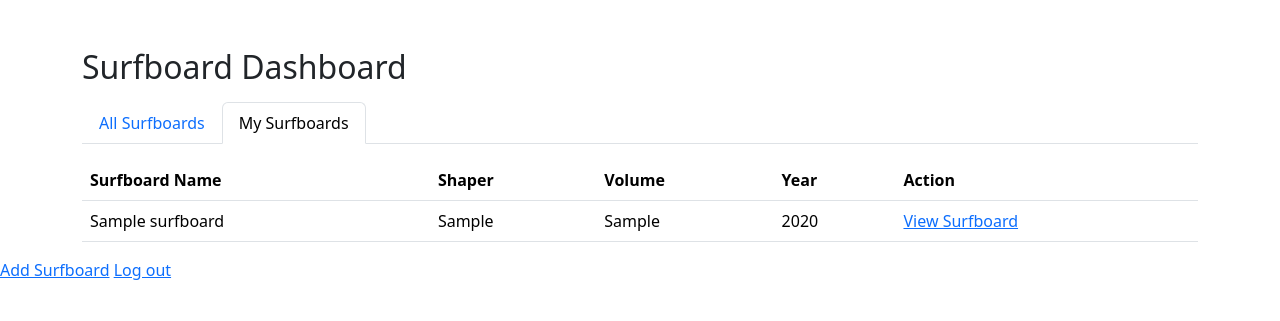
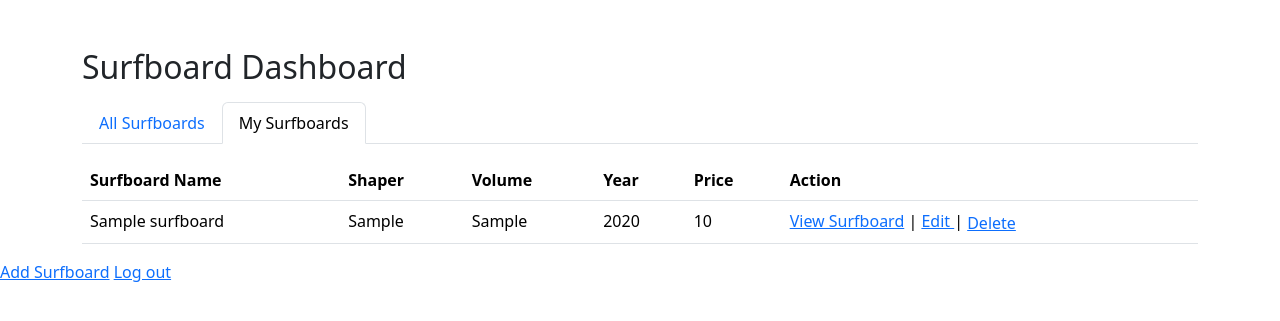
Before and after one commit to mdulak-maker/surfboards, a Flask app: page /surfboards in a window 1280 px wide, after a click on "My Surfboards". Shown: the top 321 px of the page. Run offline with Flask 3, Linux system fonts and the light colour scheme; the visitor is signed in with stand-in values (Sample User, id 1); tables that the repository leaves empty or names only in its code hold one stand-in row (values such as "Sample post").

Commit message:
aug30th additions

```diff
--- a/flask_app/controllers/surfboards.py
+++ b/flask_app/controllers/surfboards.py
@@ -2,7 +2,9 @@ from flask_app import app
 from flask_app.models.surfboard import Surfboard
 from flask_app.models.user import User
 from flask import render_template, redirect, request, session, flash
-
+from werkzeug.utils import secure_filename
+from werkzeug.utils import safe_join
+import os
 
 
 @app.route("/surfboards")
@@ -29,23 +31,36 @@ def add_surfboard():
         return redirect("/")
 
     if request.method == "POST":
+        # Check for file first (whether it's empty, etc.)
+        file = request.files['image']
 
-         user_id = session['user_id']
-         data = {
+        if file.filename == '':
+            flash('No selected file')
+            return redirect("/surfboards/new")
+
+        os.makedirs('static/img', exist_ok=True) #make the directory/ensure that it exists
+        filename = secure_filename(file.filename)
+        file_path = safe_join(app.root_path, 'static', 'img', filename)  # Uses an absolute path
+        file.save(file_path)
+        user_id = session['user_id']
+        data = {
             "user_id": user_id,
             "board_name": request.form["board_name"],
             "volume": request.form["volume"],
+            "price": request.form['price'],
+            "image": filename,  # store just the filename in database
             "shaper": request.form["shaper"],
             "year": request.form["year"],
-
         }
 
-         if not Surfboard.validate_surfboard(request.form):
+        if not Surfboard.validate_surfboard(request.form):
             return redirect('/surfboards/new')
-         else:
+        else:
+            print("Data dictionary before saving:", data)
             Surfboard.save(data)
             print(data)
             return redirect("/surfboards")
+
     return render_template("addSurfboard.html")
 
 @app.route("/surfboards/update", methods = ["GET",'POST'])
@@ -58,8 +73,9 @@ def edit_surfboard():
             "board_name": request.form["board_name"],
             "shaper": request.form["shaper"],
             "volume": request.form["volume"],
+            "price": request.form["price"],
             "year": request.form["year"],
-            "year": request.form["year"]
+            "image": request.form["image"]
         }
         if not Surfboard.validate.surfboard(request.form):
             return redirect(f'/surfboards/edit/{id}')
@@ -72,7 +88,7 @@ def edit_surfboard():
 @app.route("/delete", methods = ["post", "get"])
 def delete():
     id = request.form['surfboard_id']
-    Surfboard.delete_surfboard(id)
+    Surfboard.delete_surfboards(id)
     return redirect("/surfboards")
 
 @app.route('/surfboards/<int:id>', methods=["GET"])
--- a/flask_app/models/surfboard.py
+++ b/flask_app/models/surfboard.py
@@ -8,6 +8,8 @@ class Surfboard:
         self.board_name = data['board_name']
         self.user_id = data["user_id"]
         self.year = data['year']
+        self.price = data['price']
+        self.image = data['image']
         self.shaper = data['shaper']
         self.volume = data['volume']
         self.created_at = data['created_at']
@@ -19,8 +21,8 @@ class Surfboard:
     def save(cls, data):
         #always have to pass in"cls" because it's a class method
         query = """
-                INSERT INTO surfboards (user_id, board_name, year, shaper, volume, created_at, updated_at)
-                VALUES (%(user_id)s,%(board_name)s, %(year)s, %(shaper)s, %(volume)s,  NOW(), NOW());
+                INSERT INTO surfboards (user_id, price, image, board_name, year, shaper, volume, created_at, updated_at)
+                VALUES (%(user_id)s, %(price)s, %(image)s, %(board_name)s, %(year)s, %(shaper)s, %(volume)s,  NOW(), NOW());
              """
         # data is a dictionary that will be passed into the save method from server.py
         return connectToMySQL('surfboards').query_db(query, data)
@@ -63,7 +65,7 @@ class Surfboard:
     def update(cls, data):
         query = """
             UPDATE surfboards
-            SET board_name = %(board_name)s, volume = %(volume)s, shaper = %(shaper)s, year = %(year)s, updated_at = NOW()
+            SET board_name = %(board_name)s, price = %(price)s, image = %(image)s, volume = %(volume)s, shaper = %(shaper)s, year = %(year)s, updated_at = NOW()
             WHERE id = %(id)s;
             """
         return connectToMySQL('surfboards').query_db(query, data)
--- /dev/null
+++ b/flask_app/static/js/script.js
@@ -0,0 +1 @@
+document.getElementById("productImage").src = "surfboards/static/img/singlefin.jpg";
--- a/flask_app/templates/Dashboard.html
+++ b/flask_app/templates/Dashboard.html
@@ -32,36 +32,42 @@
                         <th scope="col">Shaper</th>
                         <th scope="col">Volume</th>
                         <th scope="col">Year</th>
+                        <th scope="col">Price</th>
                         <th scope="col" style="width: 40%;">Actions</th>
                       </tr>
                     </thead>
 
                       <!-- More rows can go here -->
                   <tbody>
+
+        <!-- existing logic -->
+
+
+                  {% if all_surfboards %}
                   {% for one_surfboard in all_surfboards%}
                   <tr>
                     <td>{{one_surfboard.board_name}}</td>
                     <td>{{one_surfboard.shaper }}</td>
                     <td>{{one_surfboard.volume }}</td>
                     <td>{{one_surfboard.year }}</td>
-
+                    <td>{{one_surfboard.price }}</td>
+                    {% if one_surfboard.user_id == session['user_id'] %}
                     <td><a href='/surfboards/{{one_surfboard.id}}' style="display: inline;">View Surfboard</a> | <a href = '/surfboards/edit/{{one_surfboard.id}}' style= "display: inline; margin: 0; padding: 0;">Edit </a> |
                       <form action="/delete" method="post" style="display: inline;">
                         <input type="hidden" name="surfboard_id" value="{{ one_surfboard.id }}">
                         <button class ="btn btn-link" type="submit" style="padding: 0; border: none; background: none;">Delete</button>
                       </form>
                     </td>
+                    {%else%}
+                    <td><a href='/surfboards/{{one_surfboard.id}}' style="display: inline;">View Surfboard</a> </td>
+                    {%endif%}
                   </tr>
-                  {% else %}
-                  <tr>
-                      <th scope="row"></th>
-                      <td>{{one_surfboard.board_name}}</td>
-                      <td>{{one_surfboard.shaper }}</td>
-                      <td>{{one_surfboard.volume }}</td>
-                      <td>{{one_surfboard.year }}</td>
-                      <td><a href='/surfboards/{{one_surfboard.id}}'>View Surfboard</a></td>
-                    </tr>
                     {% endfor %}
+                    {%else%}
+                    <tr>
+                      <td colspan="5">No surfboards found.</td>
+                  </tr>
+                  {% endif %}
                   </table>
                 </table>
           </div>
@@ -74,25 +80,36 @@
                   <th scope="col">Shaper</th>
                   <th scope="col">Volume</th>
                   <th scope="col">Year</th>
+                  <th scope="col">Price</th>
                   <th scope="col">Action</th>
               </tr>
           </thead>
           <tbody>
               <!-- Sample row, repeat similar rows for each surfboard -->
 
+              {% if all_surfboards %}
               {% for one_surfboard in all_surfboards%}
 
-               {% if one_surfboard.user_id == session['user_id'] %}
+              {% if one_surfboard.user_id == session['user_id'] %}
                <tr>
                 <td>{{one_surfboard.board_name}}</td>
                 <td>{{one_surfboard.shaper }}</td>
                 <td>{{one_surfboard.volume }}</td>
                 <td>{{one_surfboard.year }}</td>
-                <td><a href='/surfboards/{{one_surfboard.id}}'>View Surfboard</a></td>
-              </tr>
-              {% endif %}
+                <td>{{one_surfboard.price }}</td>
+                <td><a href='/surfboards/{{one_surfboard.id}}' style="display: inline;">View Surfboard</a> | <a href = '/surfboards/edit/{{one_surfboard.id}}' style= "display: inline; margin: 0; padding: 0;">Edit </a> |
+                  <form action="/delete" method="post" style="display: inline;">
+                    <input type="hidden" name="surfboard_id" value="{{ one_surfboard.id }}">
+                    <button class ="btn btn-link" type="submit" style="padding: 0; border: none; background: none;">Delete</button>
+                </td>
+                  {% endif %}
 
-            {% endfor %}
+                  {% endfor %}
+                  {%else%}
+                  <tr>
+                    <td colspan="5">No surfboards found.</td>
+                </tr>
+                {% endif %}
                 </tbody>
               </table>
           </div>
--- a/flask_app/templates/showSurfboard.html
+++ b/flask_app/templates/showSurfboard.html
@@ -20,6 +20,7 @@
                     <h5 class="card-title">Board Name: <span id="boardName">{{surfboard.board_name}}</span></h5>
                     <p class="card-text">Year: <span id="boardYear">{{surfboard.year}}</span></p>
                     <p class="card-text">Volume: <span id="boardVolume">{{surfboard.volume}}</span></p>
+                    <p class="card-text">VoluPriceme: <span id="boardPrice">{{surfboard.price}}</span></p>
                     <p class="card-text">Shaper: <span id="boardShaper">{{surfboard.shaper}}</span></p>
                 </div>
             </div>
@@ -28,7 +29,7 @@
         <div class="col-md-6">
             <h3>Product Image</h3>
             <div style="width: 100%; height: 200px; background-color: grey; text-align: center;">
-                <span style="line-height: 200px;">Placeholder</span>
+                <img src = "{{ url_for('static', filename='img/' + surfboard.image)}}" id="productImage" alt="Product Image" style="max-height: 200px; max-width: 100%;">
             </div>
         </div>
     </div>
```
Also changed, not shown: flask_app/templates/addSurfboard.html (+9 -2 lines), flask_app/static/img/chemistry.jpeg (added), flask_app/static/img/singlefin.jpeg (added), flask_app/static/img/spicyturtle.jpeg (added), flask_app/static/img/sweetpotato.jpeg (added), 4 other files.
